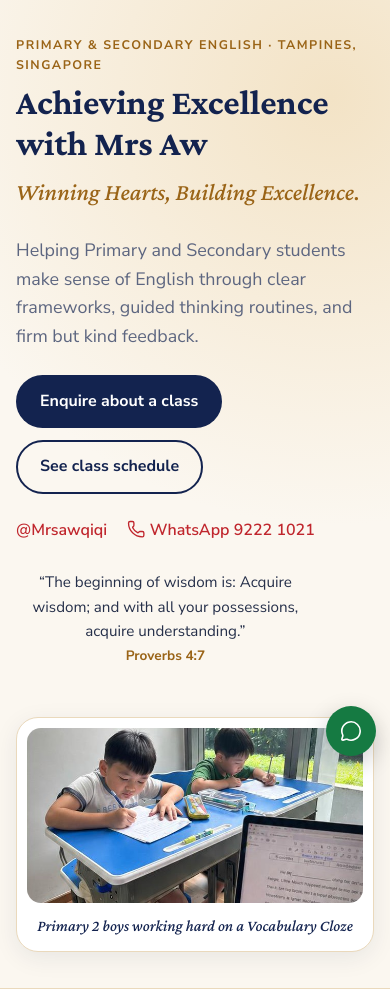
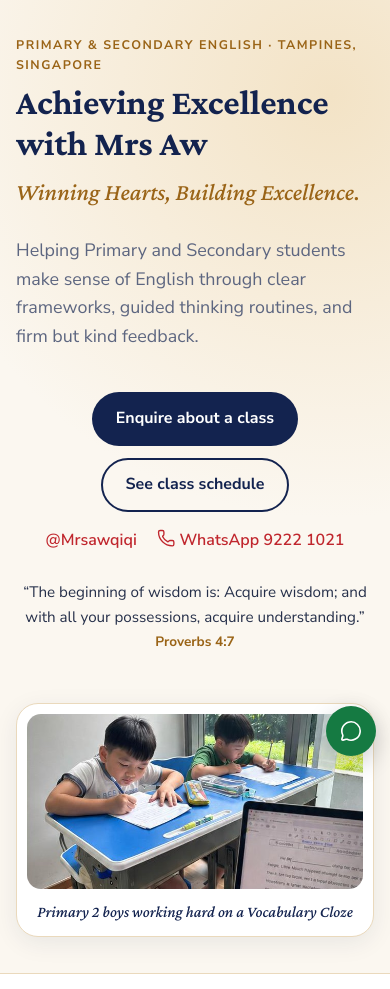
Before and after one commit to MrsAwQiQi/ace_website, a Flask app: page / in a window 390 px wide. Shown: the part 74-1063 px from the top of the page. Run offline with Flask 3, Linux system fonts and the light colour scheme; some libraries are stand-ins or nearby versions.

Commit message:
Centre the contact line and verse under the hero buttons
The Instagram/WhatsApp line and Proverbs 4:7 now share one centre line
with the "Enquire about a class" and "See class schedule" buttons; on
phones the stacked buttons are centred too.

Co-Authored-By: Claude Opus 5.5 <noreply@anthropic.com>

```diff
--- a/static/css/style.css
+++ b/static/css/style.css
@@ -84,8 +84,9 @@ main:focus { outline: none; }
 .lead { font-size: 1.12rem; color: var(--muted); max-width: 52ch; }
 .hero-meta { display: flex; gap: 20px; flex-wrap: wrap; font-weight: 600; }
 .hero-meta a { text-decoration: none; color: var(--red); }
-/* Centred under the Instagram / WhatsApp row, without making that row wider. */
-.hero-contact { display: grid; width: fit-content; max-width: 100%; }
+/* Buttons set the width; the contact line and verse are centred under them without widening it. */
+.hero-actions { display: grid; justify-items: center; width: fit-content; max-width: 100%; }
+.hero-actions .btn-row { justify-content: center; margin-bottom: 16px; }
 .verse-inline { width: 0; min-width: 100%; margin: 8px 0 0; text-align: center; color: var(--ink); }
 .verse-inline p { margin: 0; font-size: .95rem; }
 .verse-inline cite { font-style: normal; font-size: .85rem; font-weight: 700; color: var(--gold-text); }
--- a/templates/home.html
+++ b/templates/home.html
@@ -8,11 +8,11 @@
       <p class="hero-tagline">{{ biz.tagline }}</p>
       <p class="lead">Helping Primary and Secondary students make sense of English through clear frameworks,
         guided thinking routines, and firm but kind feedback.</p>
-      <div class="btn-row">
-        <a class="btn btn-primary" href="{{ url_for('enquire') }}#contact-form">Enquire about a class</a>
-        <a class="btn btn-ghost" href="{{ url_for('schedule') }}">See class schedule</a>
-      </div>
-      <div class="hero-contact">
+      <div class="hero-actions">
+        <div class="btn-row">
+          <a class="btn btn-primary" href="{{ url_for('enquire') }}#contact-form">Enquire about a class</a>
+          <a class="btn btn-ghost" href="{{ url_for('schedule') }}">See class schedule</a>
+        </div>
         <p class="hero-meta">
           <a href="https://instagram.com/{{ biz.instagram }}" target="_blank" rel="noopener"><i data-lucide="instagram"></i> @{{ biz.instagram }}</a>
           <a href="{{ biz.whatsapp_link }}" target="_blank" rel="noopener"><i data-lucide="phone"></i> WhatsApp {{ biz.whatsapp }}</a>
```
